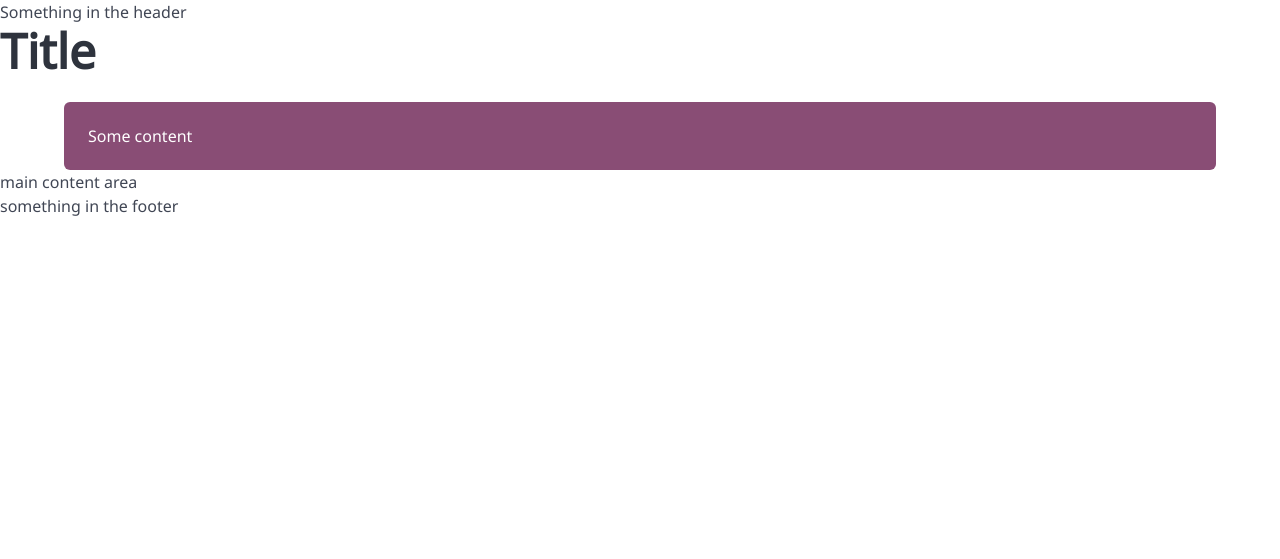
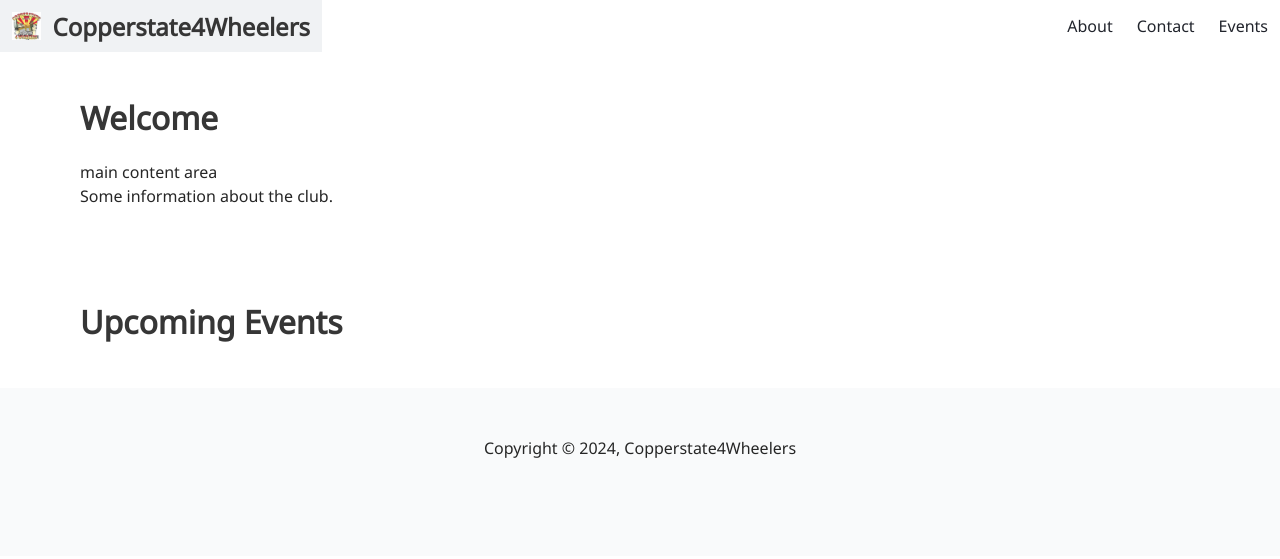
Before and after one commit to Copperstate4Wheelers/copperstate4wheelers.github.io, a Gatsby site: page / in a window 1280 px wide. Built offline with nearby package versions, Linux system fonts and the light colour scheme; Gatsby itself is replaced by a stand-in of ours.

Commit message:
setup colors and navbar

```diff
--- a/gatsby-config.ts
+++ b/gatsby-config.ts
@@ -14,7 +14,7 @@ const config: GatsbyConfig = {
     {
       resolve: "gatsby-plugin-manifest",
       options: {
-        icon: "src/images/icon.png",
+        icon: "src/images/copperstate_logo.jpg",
       },
     },
     "gatsby-plugin-mdx",
--- a/package.json
+++ b/package.json
@@ -21,6 +21,7 @@
     "@mdx-js/react": "^3.1.0",
     "bulma": "^1.0.2",
     "gatsby": "^5.14.0",
+    "gatsby-image": "^3.11.0",
     "gatsby-plugin-image": "^3.14.0",
     "gatsby-plugin-manifest": "^5.14.0",
     "gatsby-plugin-mdx": "^5.14.0",
--- /dev/null
+++ b/src/components/site_navbar.tsx
@@ -0,0 +1,73 @@
+import * as React from "react";
+import { Link } from "gatsby";
+import { StaticImage } from "gatsby-plugin-image";
+
+interface NavbarProps {}
+interface NavbarState {
+  mobileActive: boolean;
+}
+
+class Navbar extends React.Component<NavbarProps, NavbarState> {
+  state = {
+    mobileActive: false,
+  };
+
+  handleBurgerClick = () => {
+    this.setState((state) => ({
+      mobileActive: !state.mobileActive,
+    }));
+  };
+
+  render(): React.ReactNode {
+    return (
+      <nav className="navbar" role="navigation" aria-label="main navigation">
+        <div className="navbar-brand">
+          <Link className="navbar-item" to="/">
+            <StaticImage
+              src="../images/copperstate_logo.jpg"
+              alt="Copperstate4Wheelers Logo"
+            />
+            <span className="title is-4">Copperstate4Wheelers</span>
+          </Link>
+
+          <a
+            role="button"
+            className={
+              "navbar-burger " + (this.state.mobileActive ? "is-active" : "")
+            }
+            aria-label="menu"
+            aria-expanded="false"
+            data-target="sitenav"
+            onClick={this.handleBurgerClick}
+          >
+            <span aria-hidden="true"></span>
+            <span aria-hidden="true"></span>
+            <span aria-hidden="true"></span>
+            <span aria-hidden="true"></span>
+          </a>
+        </div /*navbar-brand*/>
+
+        <div
+          className={
+            "navbar-menu " + (this.state.mobileActive ? "is-active" : "")
+          }
+        >
+          <div className="navbar-start"></div>
+          <div className="navbar-end">
+            <Link className="navbar-item" to="/about">
+              About
+            </Link>
+            <Link className="navbar-item" to="/contact">
+              Contact
+            </Link>
+            <Link className="navbar-item" to="/events">
+              Events
+            </Link>
+          </div>
+        </div>
+      </nav>
+    );
+  }
+}
+
+export default Navbar;
--- a/src/pages/index.tsx
+++ b/src/pages/index.tsx
@@ -1,5 +1,6 @@
 import * as React from "react";
 import type { HeadFC, PageProps } from "gatsby";
+import Navbar from "../components/site_navbar";
 
 import "@fontsource/noto-sans";
 import "../styles/index.scss";
@@ -8,17 +9,23 @@ const IndexPage: React.FC<PageProps> = () => {
   return (
     <>
       <header>
-        <p>Something in the header</p>
+        <Navbar></Navbar>
       </header>
-      <main>
-        <h1 className="title is-1">Title</h1>
-        <div className="container">
-          <div className="notification is-primary">Some content</div>
+      <main className="container is-fluid">
+        <section className="section">
+          <h1 className="title is-3">Welcome</h1>
+          <p>main content area</p>
+          <p>Some information about the club.</p>
+        </section>
+
+        <section className="section">
+          <h1 className="title is-3">Upcoming Events</h1>
+        </section>
+      </main>
+      <footer className="footer">
+        <div className="content has-text-centered">
+          <p>Copyright &copy; 2024, Copperstate4Wheelers</p>
         </div>
-        <p>main content area</p>
-      </main>
-      <footer>
-        <p>something in the footer</p>
       </footer>
     </>
   );
@@ -28,7 +35,8 @@ export default IndexPage;
 
 export const Head: HeadFC = () => (
   <>
-    <title>Hello World Page</title>
-    <meta name="description" content="Hello World Description" />
+    <html lang="en" data-theme="light" />
+    <title>Copperstate4Wheelers</title>
+    <meta name="description" content="Something" />
   </>
 );
--- a/src/styles/index.scss
+++ b/src/styles/index.scss
@@ -1,6 +1,23 @@
 @charset "utf-8";
 
+$erie-black: #262626;
+$steel-blue: #497AAB;
+$baby-powder: #F0F4EF;
+$copper: #AE7947;
+$mint: #66A378;
+$jonquil: #EFC81A;
+$rust: #B85128;
+
 @use "~bulma/sass" with (
-  $primary: #8a4d76,
+  // Text
   $family-primary: '"Noto Sans", sans-serif',
+
+  // Colors
+  $text: $erie-black,
+  $link: $steel-blue,
+  $primary: $baby-powder,
+  $info: $copper,
+  $success: $mint,
+  $warning: $jonquil,
+  $danger: $rust,
 );
```
Also changed, not shown: src/images/copperstate_logo.jpg (added), 1 other file.
